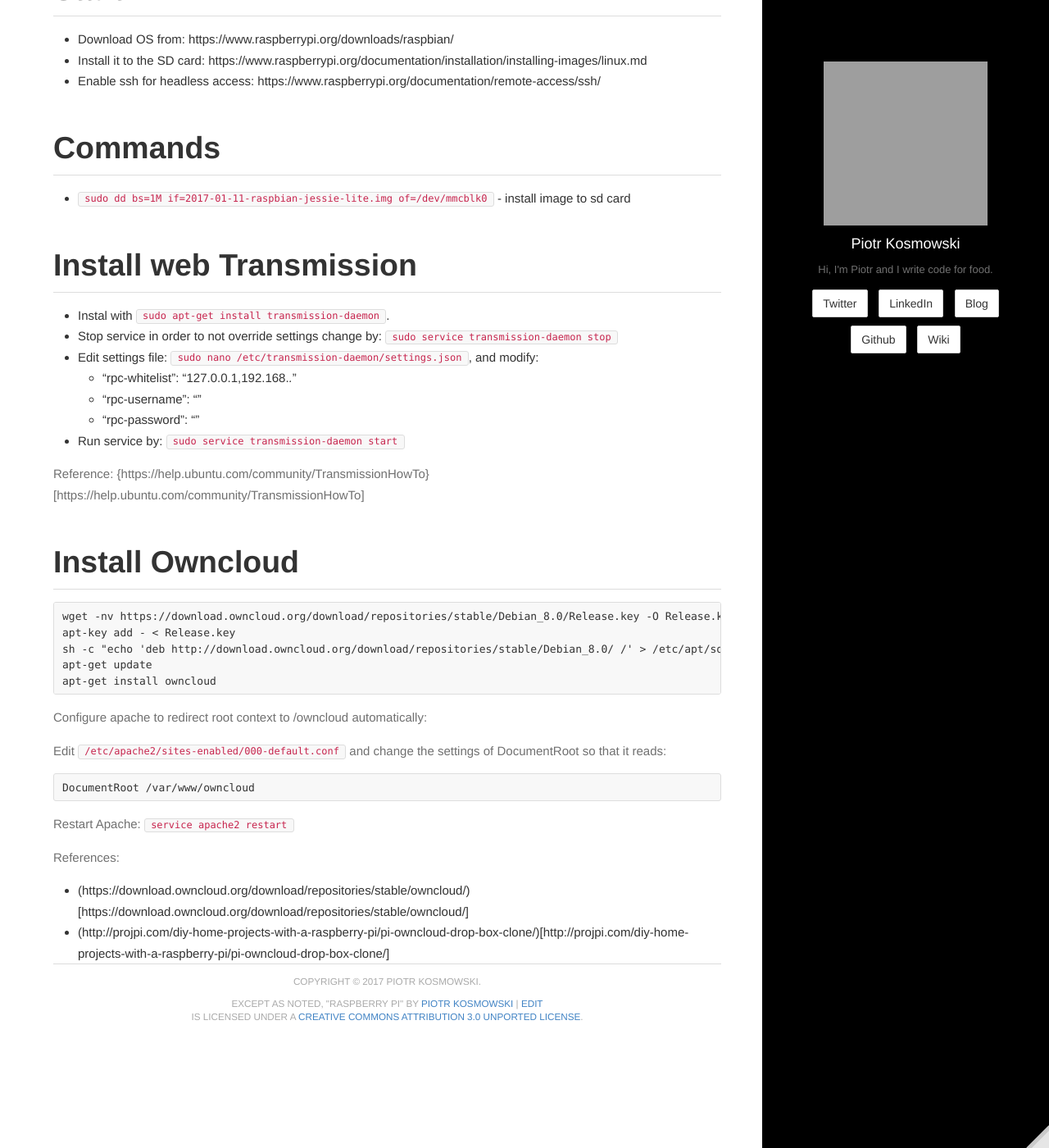
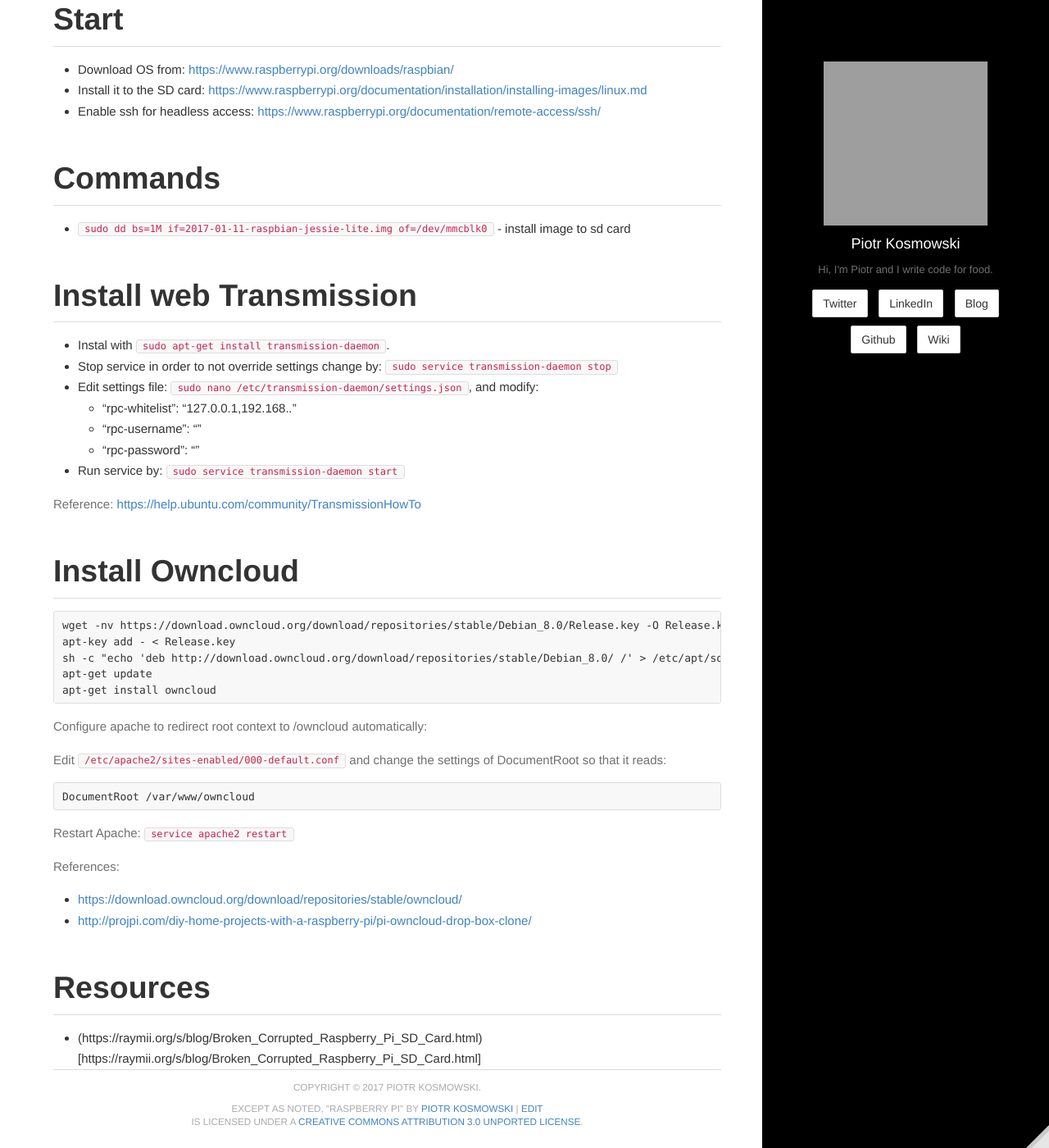
Before and after one commit to kospiotr/kospiotr.github.io, a Jekyll site: the page built from wiki/raspberry-pi.md, in a window 1280 px wide and 1400 px high, scrolled down 382 px. Shown: the whole window at 82% size. Built offline with Jekyll 4.4.1, drawn with Linux system fonts in a browser that asks for light colours; grey boxes are pictures that could not be loaded.

Commit message:
Update raspberry-pi.md

```diff
--- a/wiki/raspberry-pi.md
+++ b/wiki/raspberry-pi.md
@@ -8,9 +8,9 @@ editurl: wiki/raspberry-pi.md
 
 # Start
 
-* Download OS from: https://www.raspberrypi.org/downloads/raspbian/
-* Install it to the SD card: https://www.raspberrypi.org/documentation/installation/installing-images/linux.md
-* Enable ssh for headless access: https://www.raspberrypi.org/documentation/remote-access/ssh/
+* Download OS from: [https://www.raspberrypi.org/downloads/raspbian/](https://www.raspberrypi.org/downloads/raspbian/)
+* Install it to the SD card: [https://www.raspberrypi.org/documentation/installation/installing-images/linux.md](https://www.raspberrypi.org/documentation/installation/installing-images/linux.md)
+* Enable ssh for headless access: [https://www.raspberrypi.org/documentation/remote-access/ssh/](https://www.raspberrypi.org/documentation/remote-access/ssh/)
 
 # Commands
 
@@ -26,7 +26,7 @@ editurl: wiki/raspberry-pi.md
     * "rpc-password": "{{your_password}}"
 * Run service by: `sudo service transmission-daemon start`
 
-Reference: {https://help.ubuntu.com/community/TransmissionHowTo}[https://help.ubuntu.com/community/TransmissionHowTo]
+Reference: [https://help.ubuntu.com/community/TransmissionHowTo](https://help.ubuntu.com/community/TransmissionHowTo)
 
 # Install Owncloud
 
@@ -52,7 +52,9 @@ Restart Apache: `service apache2 restart`
 
 References:
 
+* [https://download.owncloud.org/download/repositories/stable/owncloud/](https://download.owncloud.org/download/repositories/stable/owncloud/)
+* [http://projpi.com/diy-home-projects-with-a-raspberry-pi/pi-owncloud-drop-box-clone/](http://projpi.com/diy-home-projects-with-a-raspberry-pi/pi-owncloud-drop-box-clone/)
 
+# Resources
 
-* (https://download.owncloud.org/download/repositories/stable/owncloud/)[https://download.owncloud.org/download/repositories/stable/owncloud/]
-* (http://projpi.com/diy-home-projects-with-a-raspberry-pi/pi-owncloud-drop-box-clone/)[http://projpi.com/diy-home-projects-with-a-raspberry-pi/pi-owncloud-drop-box-clone/]
+* (https://raymii.org/s/blog/Broken_Corrupted_Raspberry_Pi_SD_Card.html)[https://raymii.org/s/blog/Broken_Corrupted_Raspberry_Pi_SD_Card.html]
```
